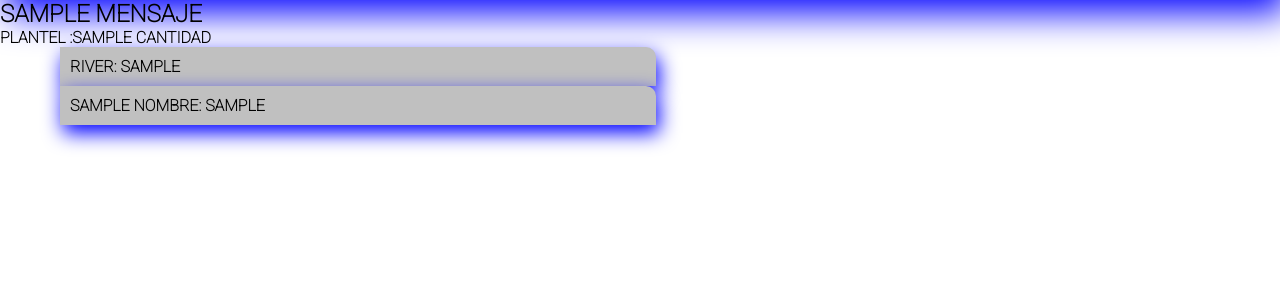
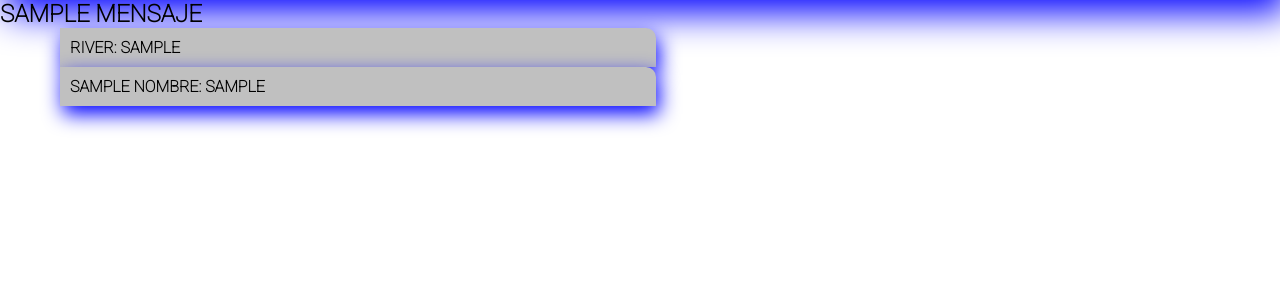
Before and after one commit to Leabazze/TrabajoFinal-Bazze, a Django app: template EquipoApp/templates/EquipoApp/jugar.html in a window 1280 px wide. Shown: the part 110-410 px from the top of the page. Run offline with Django 4.2, Linux system fonts and the light colour scheme; data comes from the database, SQL or seed files in the repository; both versions use the stored data as it was after the commit; the template is opened without the code that fills it: values that come from a table or form of the project are taken from there, most other values are stand-ins (such as "Sample title", 1, 10 or a date in 2020).

Commit message:
prueba de error

```diff
--- a/EquipoApp/templates/EquipoApp/jugar.html
+++ b/EquipoApp/templates/EquipoApp/jugar.html
@@ -5,7 +5,6 @@
 <link rel="stylesheet" href="{% static 'css/estilos_jugadores.css' %}">
 
     <h2>{{mensaje}}</h2>
-    <p>plantel :{{cantidad}}</p>
     {% if resultado %}
     <p class="formjugador">{{equipo.nombre}}:  {{resultado_mio}}</p>
     <p class="formjugador">{{nombre}}:  {{resultado_rival}}</p>
@@ -13,8 +12,3 @@
 
 
 {% endblock cancha %}
-
-
-{% for i in lista  %}
-    <p>{{i}}</p>
-{% endfor %}
--- a/EquipoApp/templates/EquipoApp/notas.html
+++ b/EquipoApp/templates/EquipoApp/notas.html
@@ -75,3 +75,5 @@ jeumain: Juego con la mano
 jeupied: Juego con el pie
 placement_1: Colocación
 reflexes: Reflejos
+
+<a href="{% url 'CrearEquipo' %}">crea el equipo</a>
--- a/FutcoderApp/static/css/estilos_cancha.css
+++ b/FutcoderApp/static/css/estilos_cancha.css
@@ -95,7 +95,7 @@ img{
     position: absolute;
     top: 180%;
     margin-left: 43%;
-    background-color: red;
+    background-color: rgb(243, 12, 212);
     color: black;
     border: 2px;
     border-color: black;
```
Also changed, not shown: db.sqlite3.
